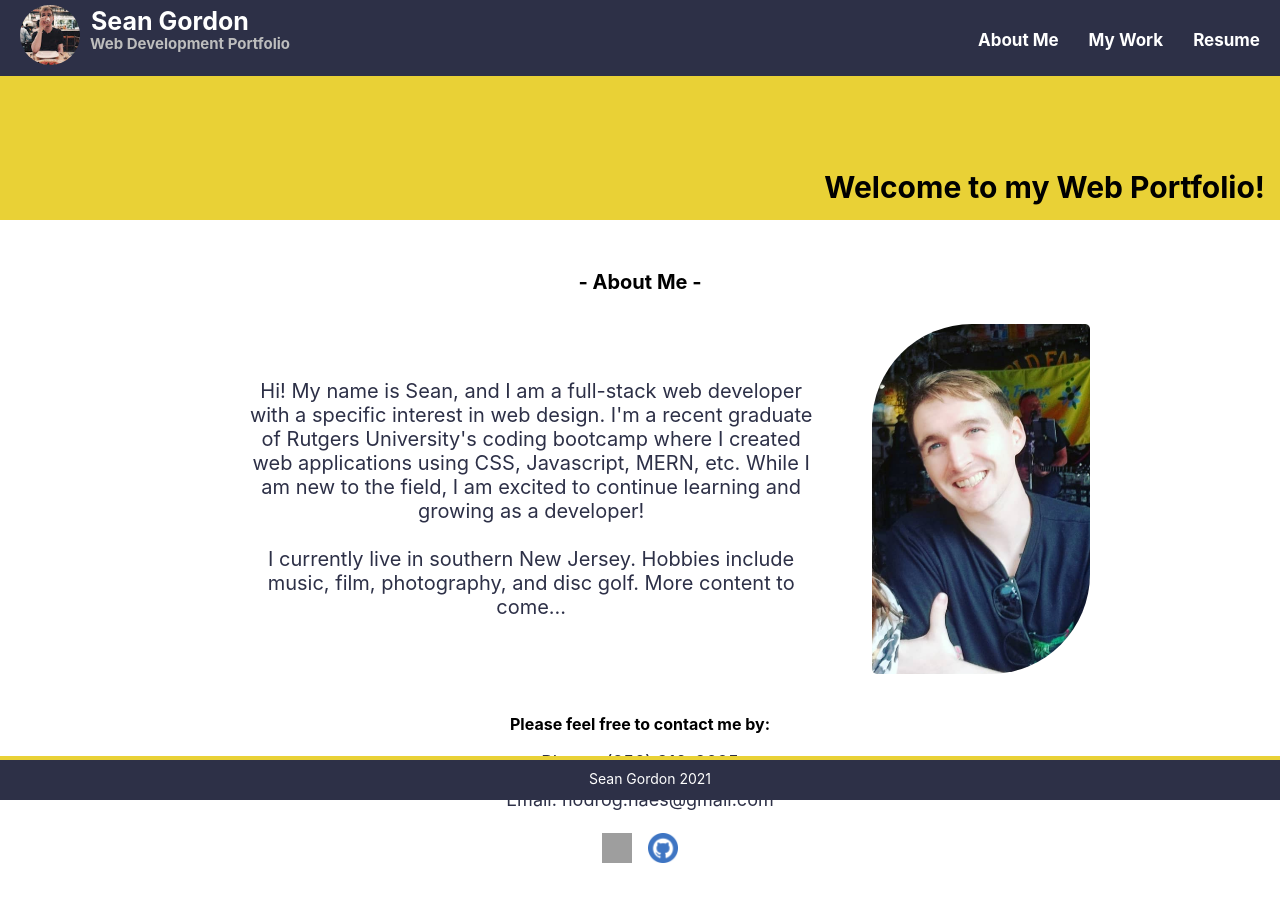
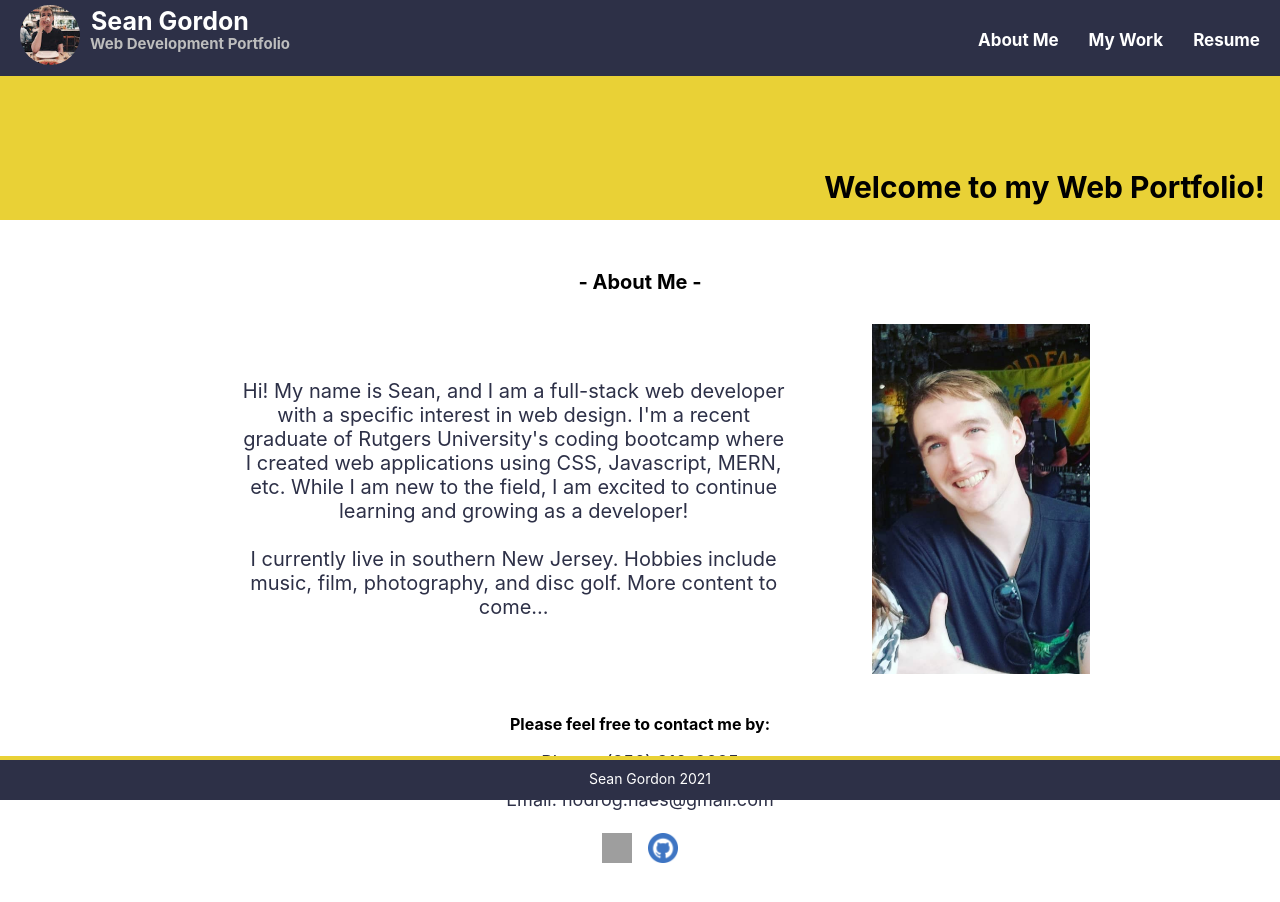
Before and after one commit to nodrognaes/Portfolio-React, a React (Create React App) app: page / in a window 1280 px wide. Shown: the top 902 px of the page. Built offline with nearby package versions, Linux system fonts and the light colour scheme; grey boxes are pictures that could not be loaded.

Commit message:
project update

```diff
--- a/src/App.css
+++ b/src/App.css
@@ -135,7 +135,8 @@ main article {
 
 #about-img {
   height: 350px;
-  border-radius: 100px 5px;
+  border-radius: 5px px;
+  margin-left: 35px;
 }
 
 /*work*/
--- a/src/pages/Resume.js
+++ b/src/pages/Resume.js
@@ -22,8 +22,8 @@ export default function Resume() {
             <br />
             <br />
             <a href="https://docs.google.com/document/d/1KWwjtTPQsxPEF748a4Niun8k49PfmHEw5plewp7zZtU/edit?usp=sharing" target=" ">
-                Click to view on Google Docs or
-            </a>
+                Click to view on Google Docs
+            </a> <p>or</p>
             <DownloadLink src={resume}>Download PDF</DownloadLink>
         </div>
     </main>
--- a/src/pages/Work.js
+++ b/src/pages/Work.js
@@ -22,19 +22,19 @@ export default function Contact() {
             <article id="my-work">
                 <h2>- Projects -</h2>
                 <section className="proj-container">
-                    <figure className="card" id="proj10">
-                        <a href="https://wordts.herokuapp.com/" target="_blank"><img className="proj-ss" src={wordts} alt="Colmar" /></a>
-                        <h3>Wordts - word game</h3>
-                        <a href="https://github.com/nodrognaes/Wordts" target="_blank"><img className="proj-gh" src={ghlogo} alt="github icon" width="30" height="30" /></a>
+                    <figure className="card" id="proj7">
+                        <a href="https://nodrognaes.github.io/ColmarAcademy/" target="_blank"><img className="proj-ss" src={colmar} alt="Colmar" /></a>
+                        <h3>Colmar Academy (layout demo)</h3>
+                        <a href="https://github.com/nodrognaes/ColmarAcademy" target="_blank"><img className="proj-gh" src={ghlogo} alt="github icon" width="30" height="30" /></a>
                     </figure>
                     <figure className="card" id="proj0">
                         <a href="https://www.limitlessyoga.org/" target="_blank"><img className="proj-ss" src={limitless} alt="Limitless Yoga" /></a>
                         <h3>Limitless Yoga (Squarespace demo)</h3>
                     </figure>
-                    <figure className="card" id="proj7">
-                        <a href="https://nodrognaes.github.io/ColmarAcademy/" target="_blank"><img className="proj-ss" src={colmar} alt="Colmar" /></a>
-                        <h3>Colmar Academy (layout demo)</h3>
-                        <a href="https://github.com/nodrognaes/ColmarAcademy" target="_blank"><img className="proj-gh" src={ghlogo} alt="github icon" width="30" height="30" /></a>
+                    <figure className="card" id="proj10">
+                        <a href="https://wordts.herokuapp.com/" target="_blank"><img className="proj-ss" src={wordts} alt="Colmar" /></a>
+                        <h3>Wordts - word game</h3>
+                        <a href="https://github.com/nodrognaes/Wordts" target="_blank"><img className="proj-gh" src={ghlogo} alt="github icon" width="30" height="30" /></a>
                     </figure>
                     <figure className="card" id="proj8">
                         <a href="https://nodrognaes.github.io/TortoiseshellOptics/" target="_blank"><img className="proj-ss" src={torta} alt="Tortoiseshell Optics" /></a>
```
